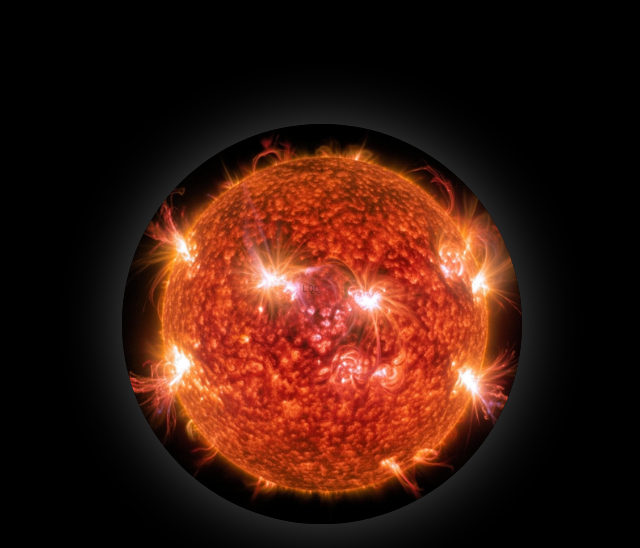
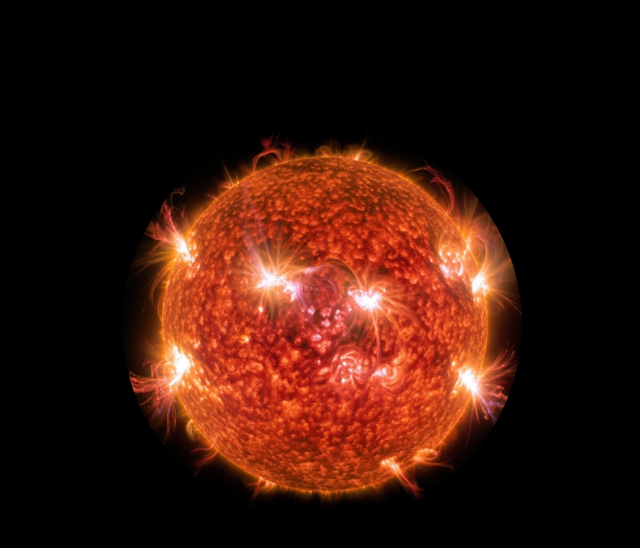
Before and after one commit to 0a1b/Sun-Moon-Strategy, a plain HTML site: page index.html in a window 1280 px wide. Shown: the top 548 px of the page, without its empty margins (318-958 px from the left). Drawn offline with Linux system fonts and the light colour scheme.

Commit message:
Remove box shadow from image
Removed box shadow from image styling.

```diff
--- a/index.html
+++ b/index.html
@@ -27,7 +27,6 @@
     height: 100%;
     object-fit: cover;
     border-radius: 50%;
-    box-shadow: 0 0 60px rgba(255, 255, 255, 0.3);
   }
   .tiny-spot {
     position: absolute;
```
